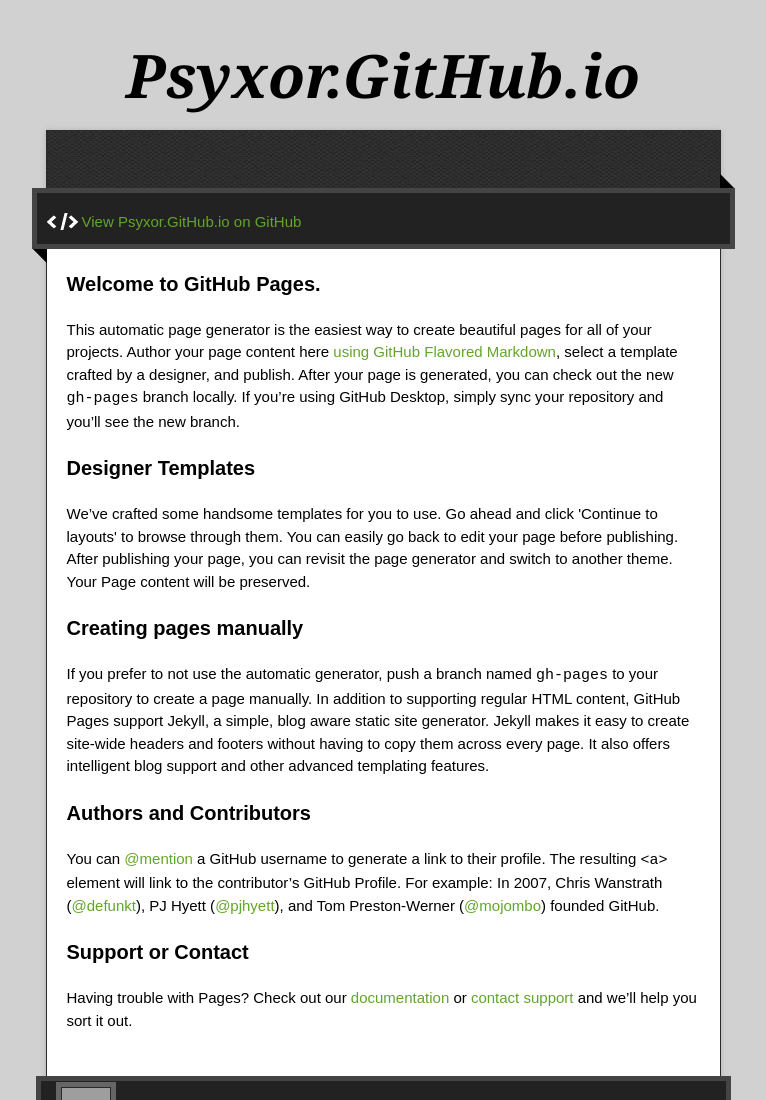
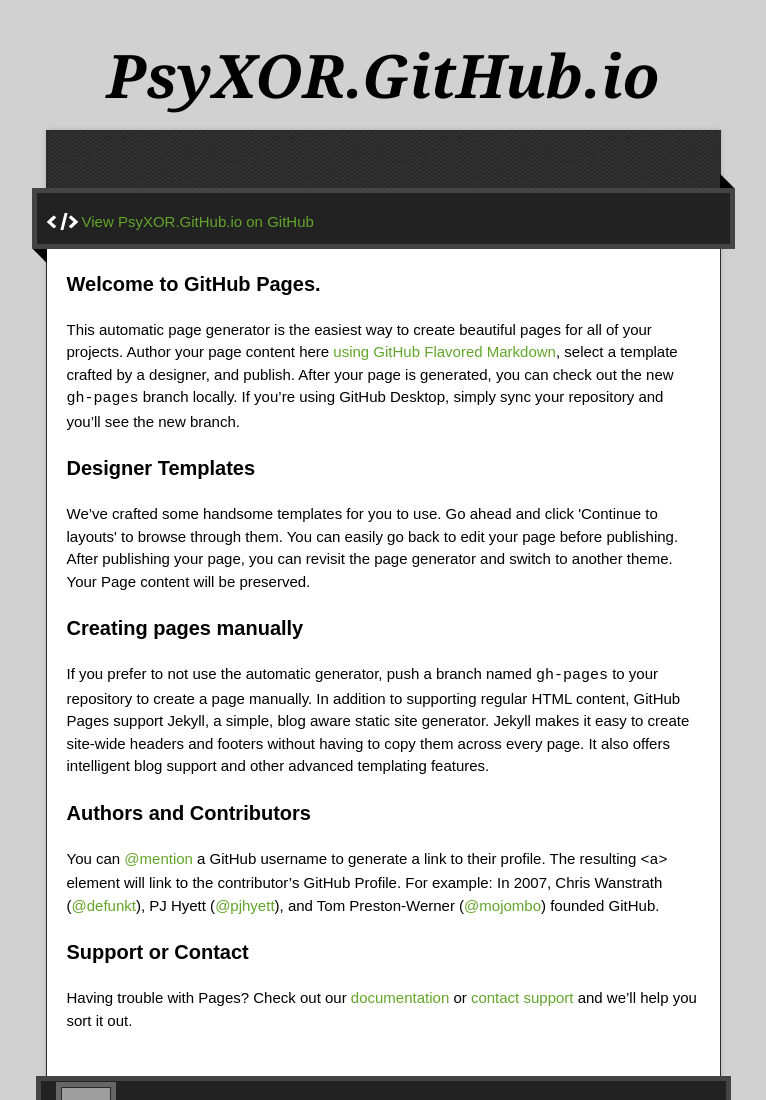
Before and after one commit to psyxor/psyxor, a plain HTML site: page index.html in a window 1280 px wide. Shown: the top 1100 px of the page, without its empty margins (257-1023 px from the left). Drawn offline with nearby package versions, Linux system fonts and the light colour scheme; grey boxes are pictures that could not be loaded.

Commit message:
Update index.html

```diff
--- a/index.html
+++ b/index.html
@@ -22,14 +22,14 @@
 
   <div class="wrapper">
     <header>
-      <h1 class="title">Psyxor.GitHub.io</h1>
+      <h1 class="title">PsyXOR.GitHub.io</h1>
     </header>
     <div id="container">
       <p class="tagline"></p>
       <div id="main" role="main">
         <div class="download-bar">
         <div class="inner">
-          <a href="https://github.com/psyxor" class="code">View Psyxor.GitHub.io on GitHub</a>
+          <a href="https://github.com/psyxor" class="code">View PsyXOR.GitHub.io on GitHub</a>
         </div>
         <span class="blc"></span><span class="trc"></span>
         </div>
```
